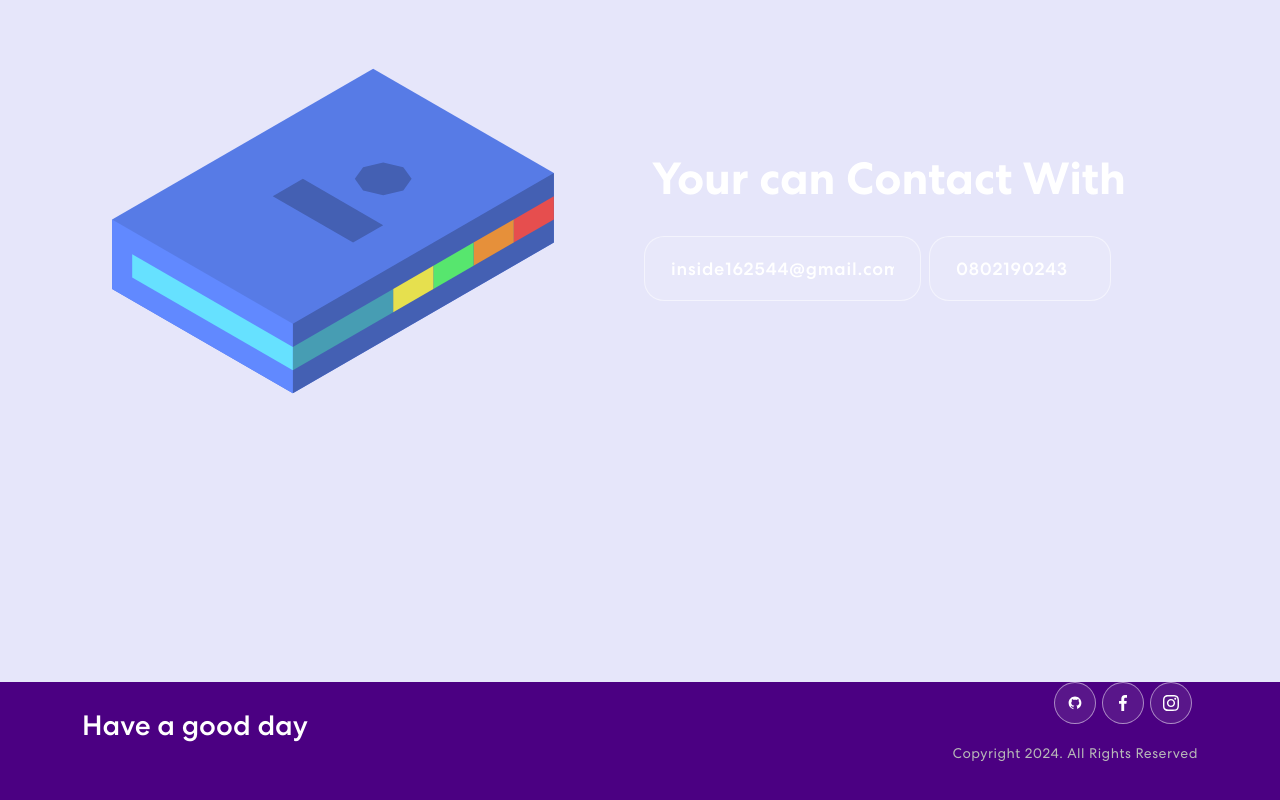
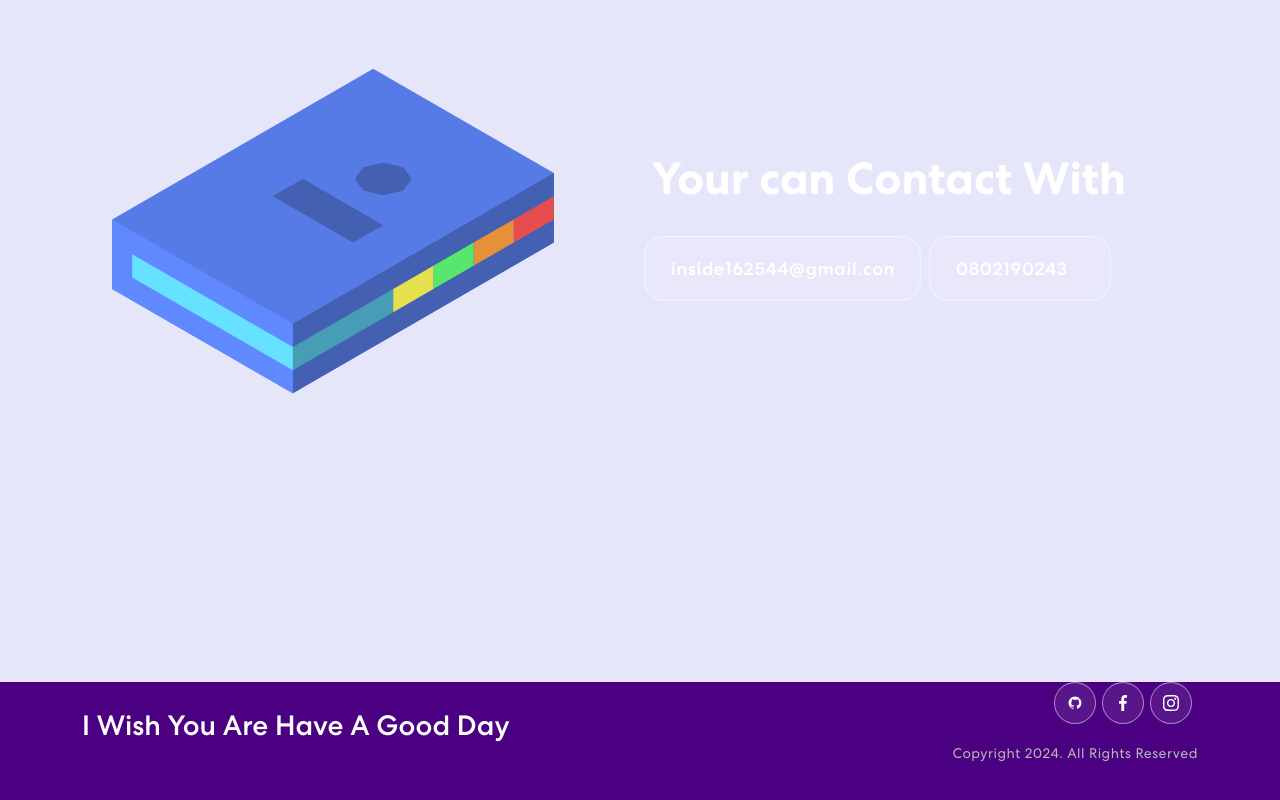
Before and after one commit to s6503052412161/PortFolio2, a React (Create React App) app: page / in a window 1280 px wide. Shown: the part 2014-2814 px from the top of the page. Built offline with nearby package versions, Linux system fonts and the light colour scheme.

Commit message:
Update Footer.js

```diff
--- a/src/components/Footer.js
+++ b/src/components/Footer.js
@@ -10,7 +10,7 @@ export const Footer = () => {
         <Row className="align-items-center">
           {/* <MailchimpForm /> */}
           <Col size={12} sm={6}>
-            <h3>Have a good day </h3>
+            <h3>I Wish You Are Have A Good Day </h3>
           </Col>
           <Col size={12} sm={6} className="text-center text-sm-end">
             <div className="social-icon">
```
